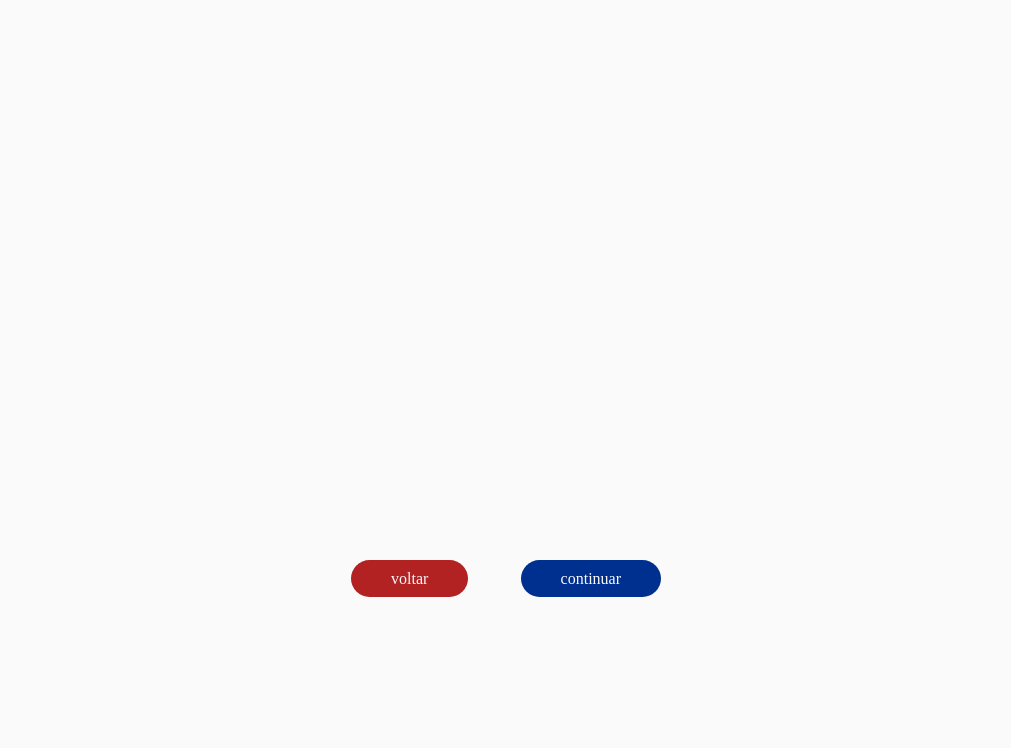
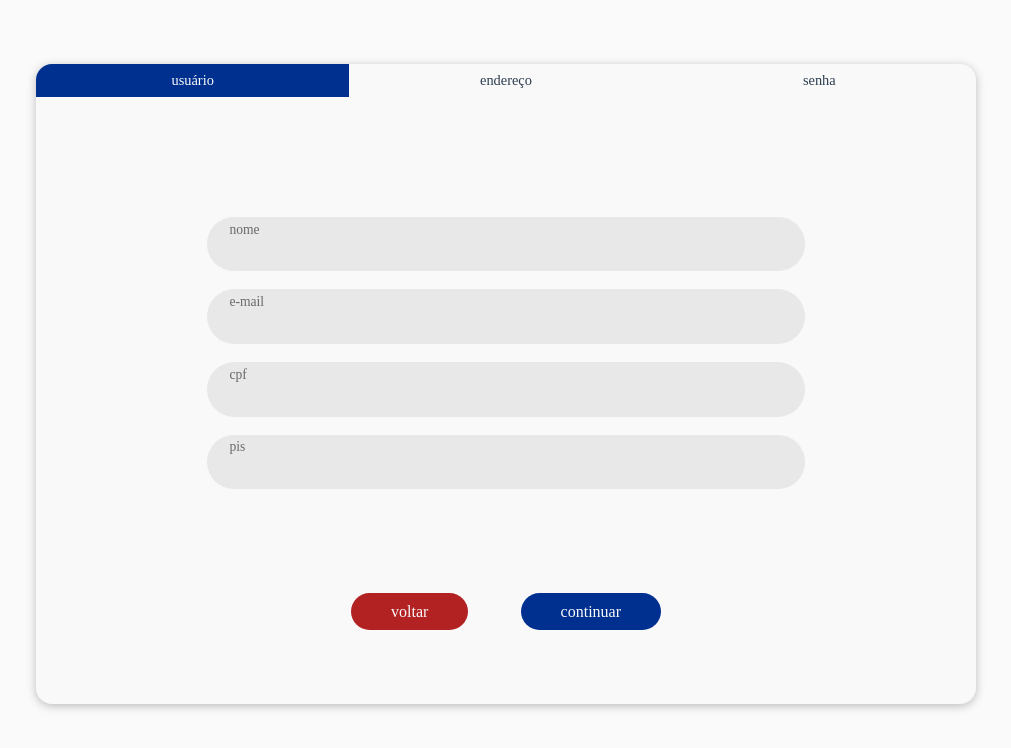
Before and after one commit to rodrigoRolim/challenge-front, a Vue app: page / in a window 1280 px wide. Shown: the top 748 px of the page, without its empty margins (126-1137 px from the left). Built offline with nearby package versions, Linux system fonts and the light colour scheme.

Commit message:
feat(component): use signup card component on template

```diff
--- a/src/components/TSignup.vue
+++ b/src/components/TSignup.vue
@@ -1,14 +1,14 @@
 <template>
   <div class="TSignup">
-    <m-signup-form />
+    <o-signup-card />
   </div>
 </template>
 
 <script>
-import MSignupForm from "./MSignupForm";
+import OSignupCard from "./OSignupCard";
 
 export default {
-  components: { MSignupForm },
+  components: { OSignupCard },
   name: "TSignup"
 }
 </script>
```
